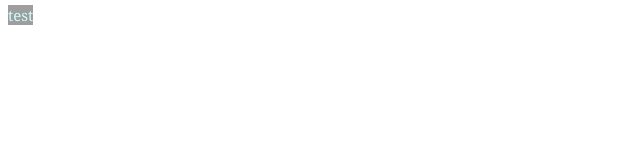
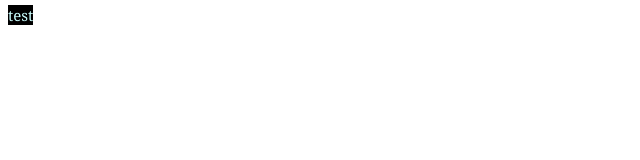
Before and after one commit to courtneyetc/qwertney, a plain HTML site: page index.html in a window 1280 px wide. In both pictures the pointer is over the link "test". Shown: the full height of the page, 0-640 px from the left. Drawn offline with Linux system fonts and the light colour scheme; grey boxes are pictures that could not be loaded.

Commit message:
it didnt

```diff
--- a/index.html
+++ b/index.html
@@ -13,7 +13,7 @@
 			color:0000
 		}
 		a:hover {
-  			background: url('http://media.giphy.com/media/idOMn8TkbERqM/giphy.gif') -47px -45px;
+  			background-image: url('http://media.giphy.com/media/idOMn8TkbERqM/giphy.gif') -47px -45px;
   			color:#ccffff;
   			background-color:#000;
  			text-decoration: none;
```
